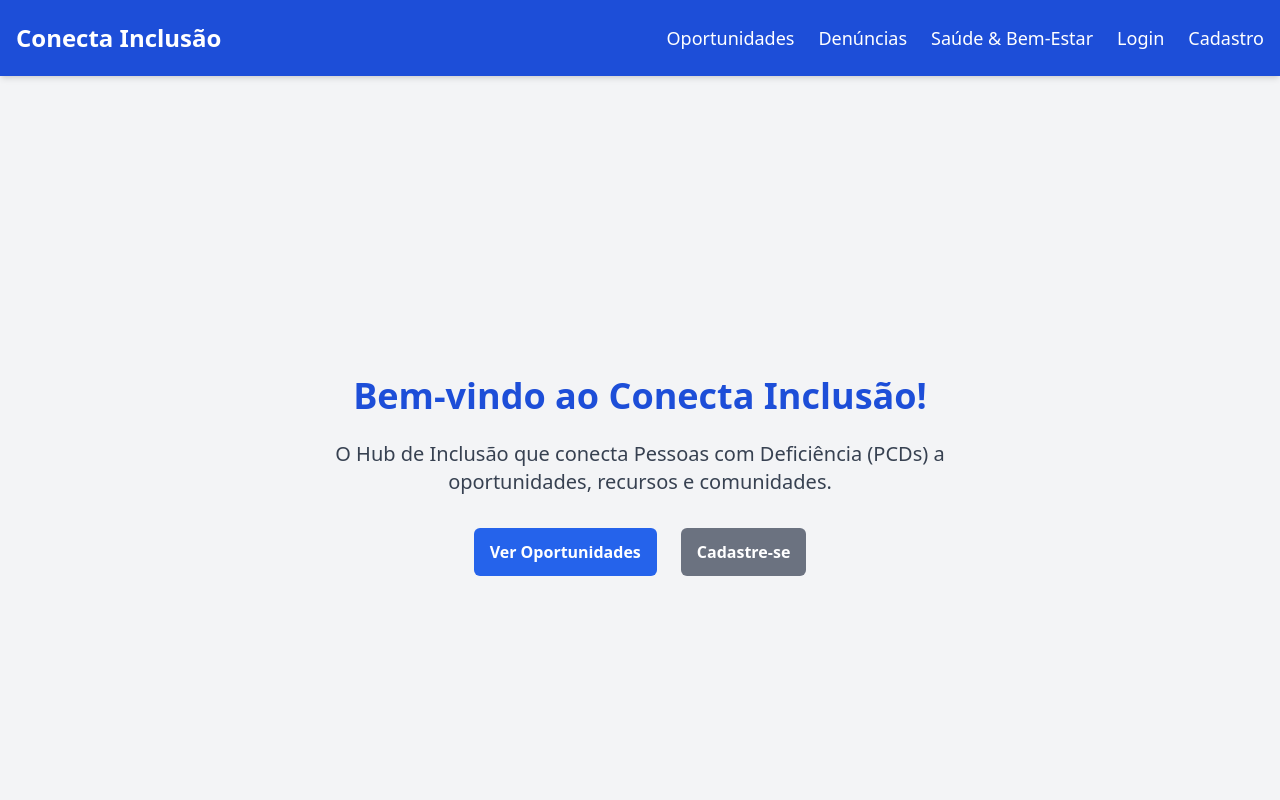
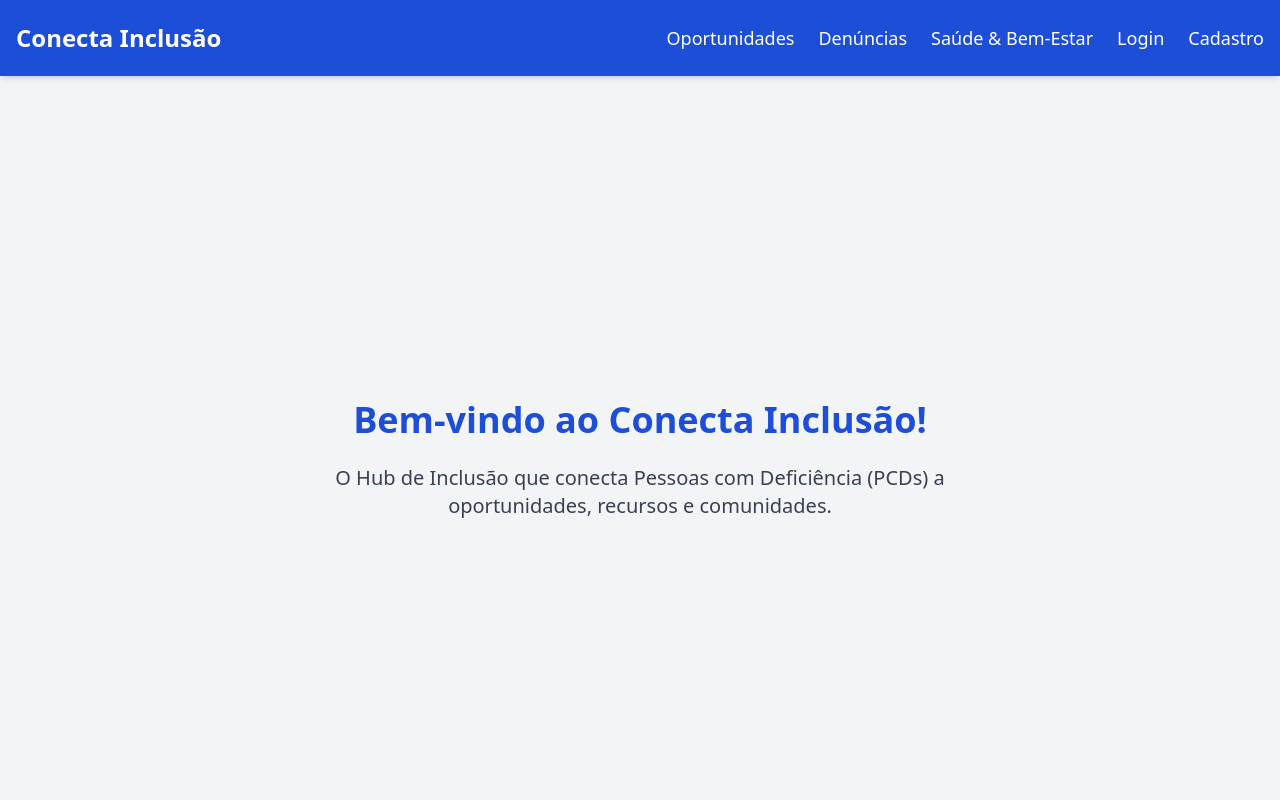
Before and after one commit to fisiofaz/conecta-inclusao-projeto-social, a React (Vite) app in the folder conectainclusao-frontend/: page /dashboard in a window 1280 px wide. Shown: the top 800 px of the page. Built offline with nearby package versions, Linux system fonts and the light colour scheme.

Commit message:
fix(auth): Garante redirecionamento correto para /dashboard após login

```diff
--- a/conectainclusao-frontend/src/pages/DashboardPage.jsx
+++ b/conectainclusao-frontend/src/pages/DashboardPage.jsx
@@ -13,14 +13,6 @@ function DashboardPage() {
         O Hub de Inclusão que conecta Pessoas com Deficiência (PCDs) a
         oportunidades, recursos e comunidades.
       </p>
-      <nav className="flex flex-col gap-6 sm:flex-row">
-        <Link to="/opportunities">
-          <Button variant="primary">Ver Oportunidades</Button>
-        </Link>
-        <Link to="/register">
-          <Button variant="secondary">Cadastre-se</Button>
-        </Link>
-      </nav>
     </div>
   );
 }
```
